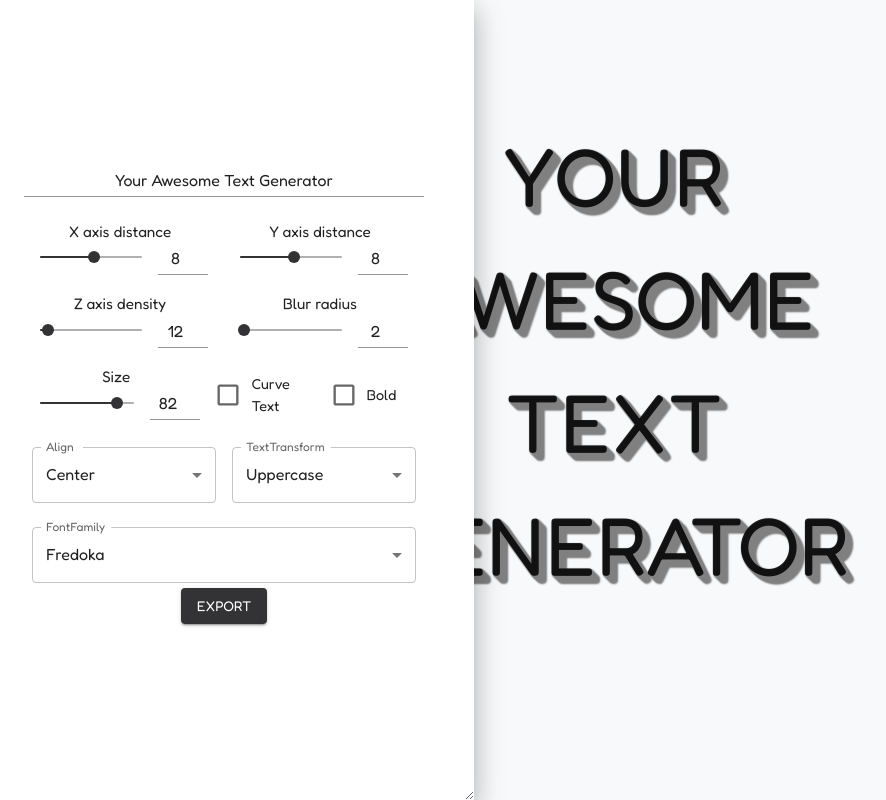
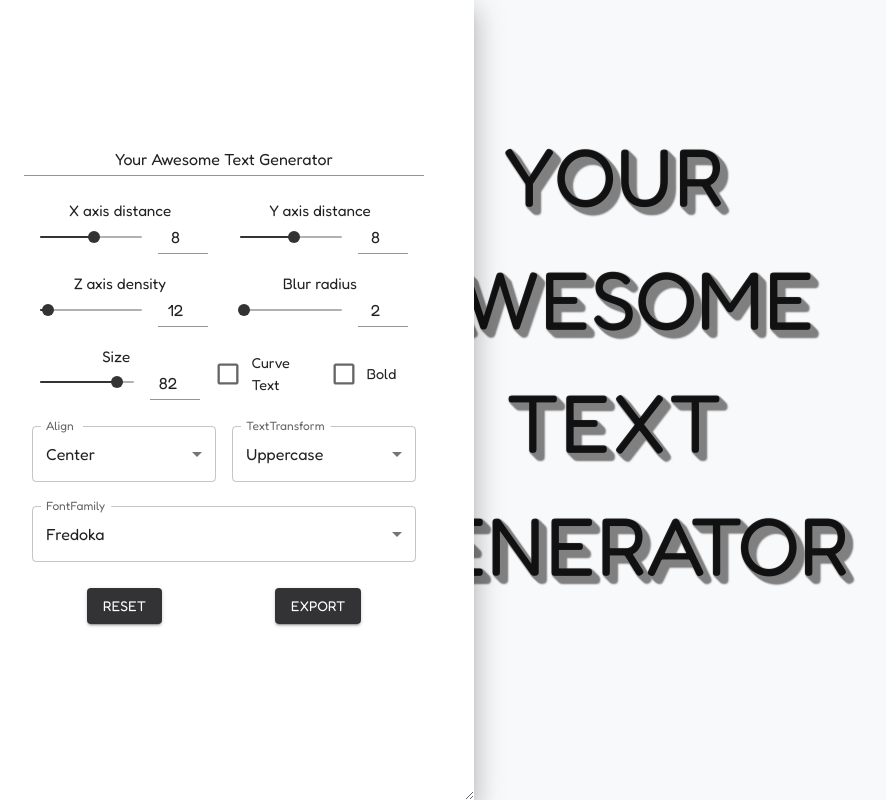
Before and after one commit to Crhist0/awesome-title-generator, a React (Create React App) app: page / in a window 1280 px wide. Shown: the whole page, without its empty margins (26-912 px from the left). Built offline with nearby package versions, Linux system fonts and the light colour scheme; a web font is replaced by a local one.

Commit message:
adiciona reset button

```diff
--- a/src/pages/Landing/Landing.jsx
+++ b/src/pages/Landing/Landing.jsx
@@ -17,6 +17,7 @@ import { useEffect, useState } from 'react';
 
 import { Modal, Box, Fade, Backdrop } from '@mui/material';
 import { updateState } from '../../store/ExportSlice';
+import ResetButton from '../../components/Button/Button';
 
 const modalStyle = {
   position: 'absolute',
@@ -289,6 +290,8 @@ ${getFontImport(configRedux.fontFamily)}
                 />
               </FlexWrapper>
             </FlexWrapper>
+            <FlexWrapper ySize="10%" justify="space-evenly">
+              <ResetButton>Reset</ResetButton>
               <SplitButton
                 name="EXPORT"
                 options={[
@@ -298,6 +301,7 @@ ${getFontImport(configRedux.fontFamily)}
                   'Curved Text',
                 ]}
               />
+            </FlexWrapper>
           </FlexWrapper>
         </DrawerComponent>
         <FlexWrapper id="preview" p="2rem 3rem" xSize="45%" ySize="50%">
@@ -335,10 +339,10 @@ ${getFontImport(configRedux.fontFamily)}
   );
 };
 
-// * adicionar cssBaseline
-// * refatorar tema
-// * adicionar botão para 'reset'
-// * completar export css com imports de fonte html
+// * adicionar cssBaseline ✅
+// * refatorar tema ✅
+// * completar export css com imports de fonte html ✅
+// * adicionar botão para 'reset' ✅
 // * adicionar mudança de temas light/dark
 // * alterar cores da fonte e sombra
 // * adicionar export componente react
```
Lines whose indentation alone changed are shown as unchanged.
